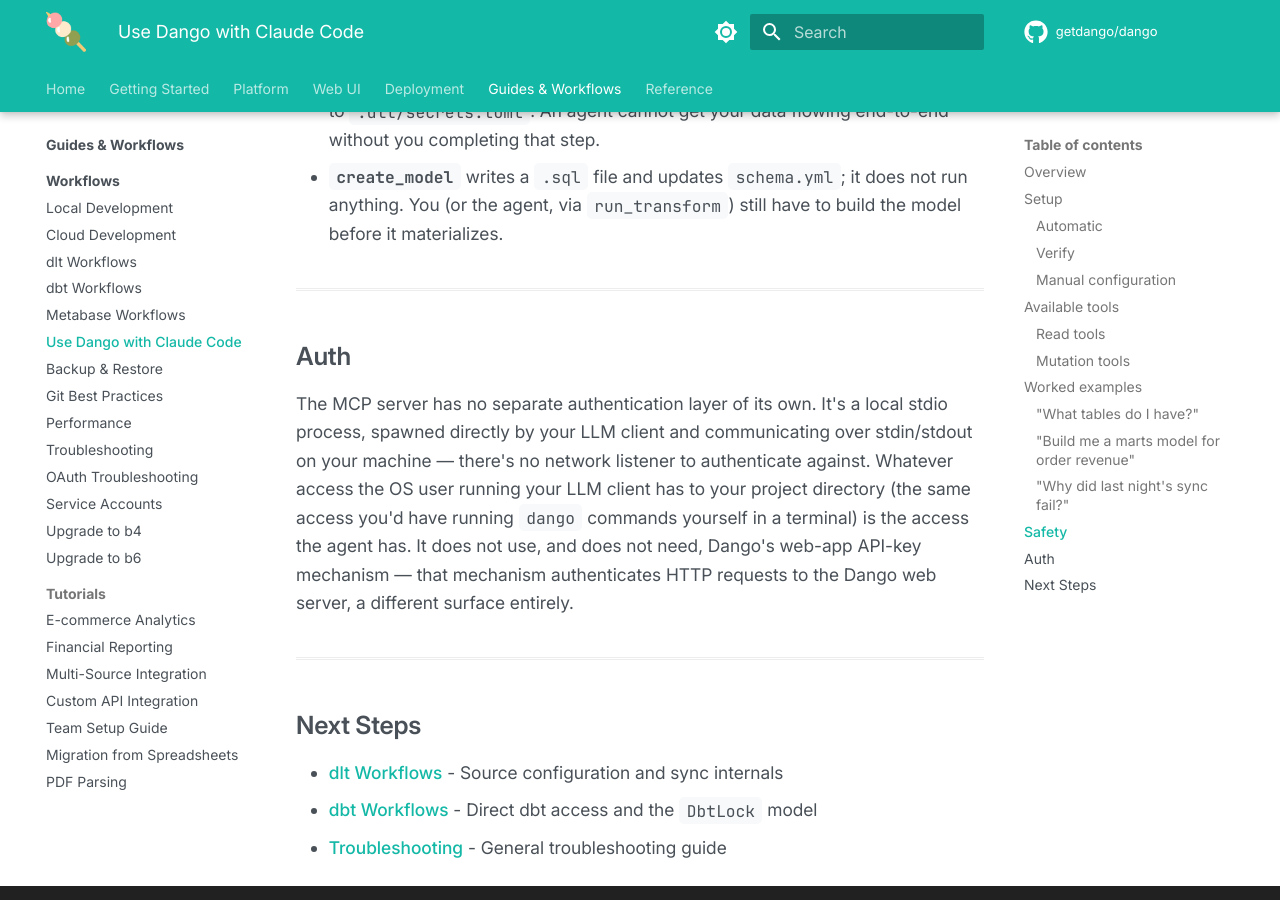
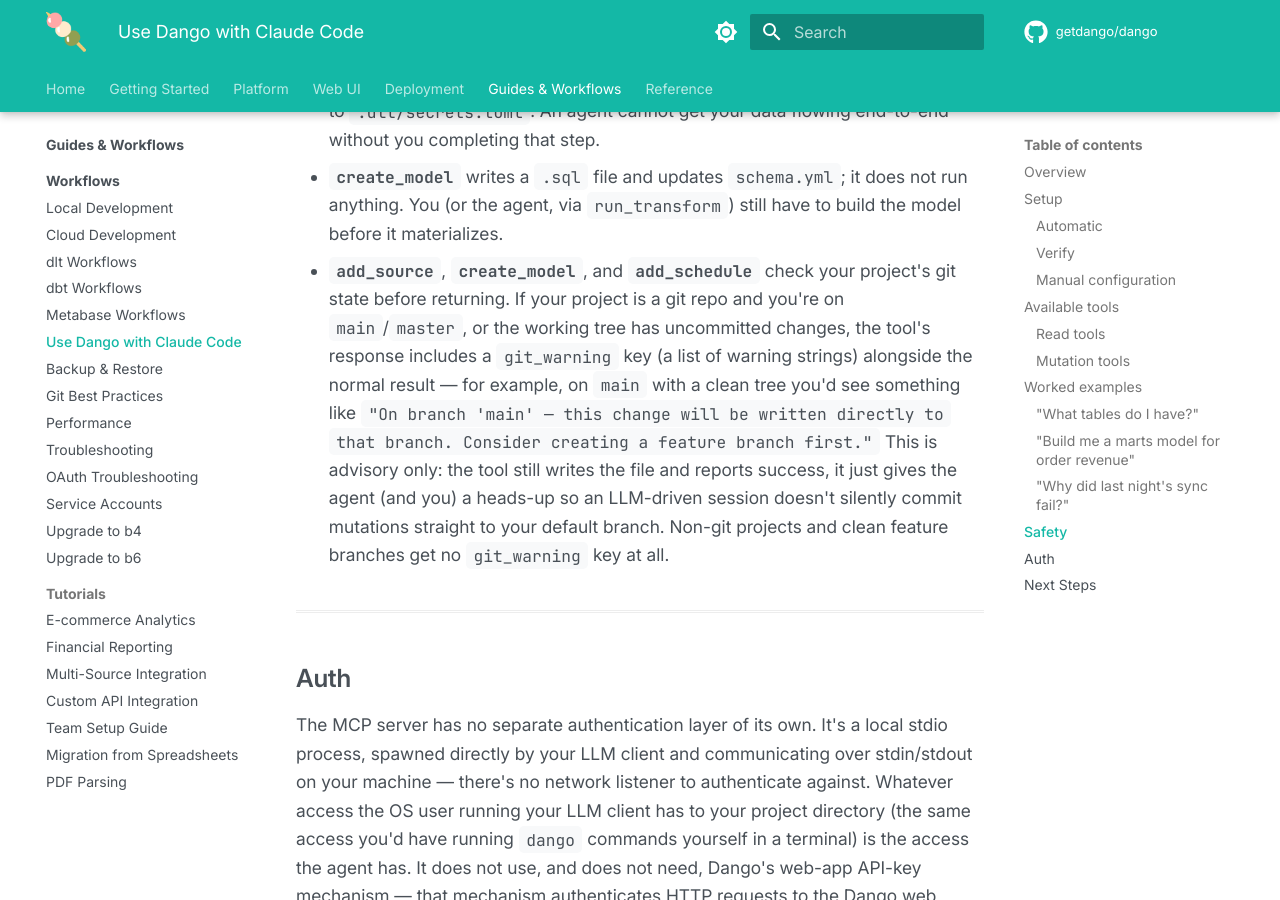
Before and after one commit to getdango/docs, an MkDocs documentation site: the page built from docs/guides/mcp-claude-code.md, in a window 1280 px wide and 900 px high, scrolled down 8236 px. Built offline with MkDocs 1.6.1 and Material for MkDocs 9.7.7, drawn with Linux system fonts in a browser that asks for light colours; comment, search, counter and statistics services are not loaded; the version menu is left out.

Commit message:
Document git_warning key on MCP mutation tools (#51)
add_source, create_model, and add_schedule warn (never block) when the
project is on a protected branch or has an uncommitted working tree,
per 1.0.8-OPS-3. Flagged as a follow-up when OPS-3 shipped but not yet
documented.

```diff
--- a/docs/guides/mcp-claude-code.md
+++ b/docs/guides/mcp-claude-code.md
@@ -270,6 +270,15 @@
   end-to-end without you completing that step.
 - **`create_model`** writes a `.sql` file and updates `schema.yml`; it does not run anything. You
   (or the agent, via `run_transform`) still have to build the model before it materializes.
+- **`add_source`**, **`create_model`**, and **`add_schedule`** check your project's git state before
+  returning. If your project is a git repo and you're on `main`/`master`, or the working tree has
+  uncommitted changes, the tool's response includes a `git_warning` key (a list of warning strings)
+  alongside the normal result — for example, on `main` with a clean tree you'd see something like
+  `"On branch 'main' — this change will be written directly to that branch. Consider creating a
+  feature branch first."` This is advisory only: the tool still writes the file and reports success,
+  it just gives the agent (and you) a heads-up so an LLM-driven session doesn't silently commit
+  mutations straight to your default branch. Non-git projects and clean feature branches get no
+  `git_warning` key at all.
 
 ---
 
```
